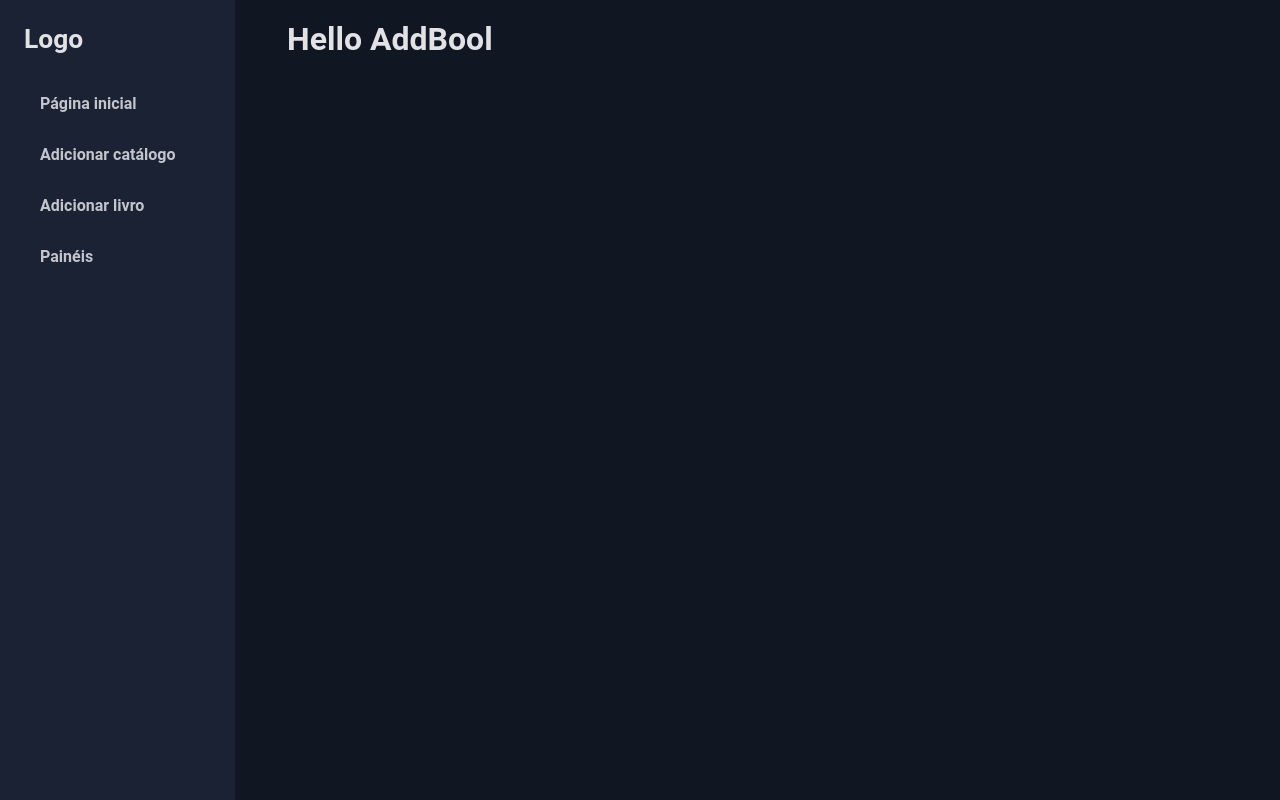
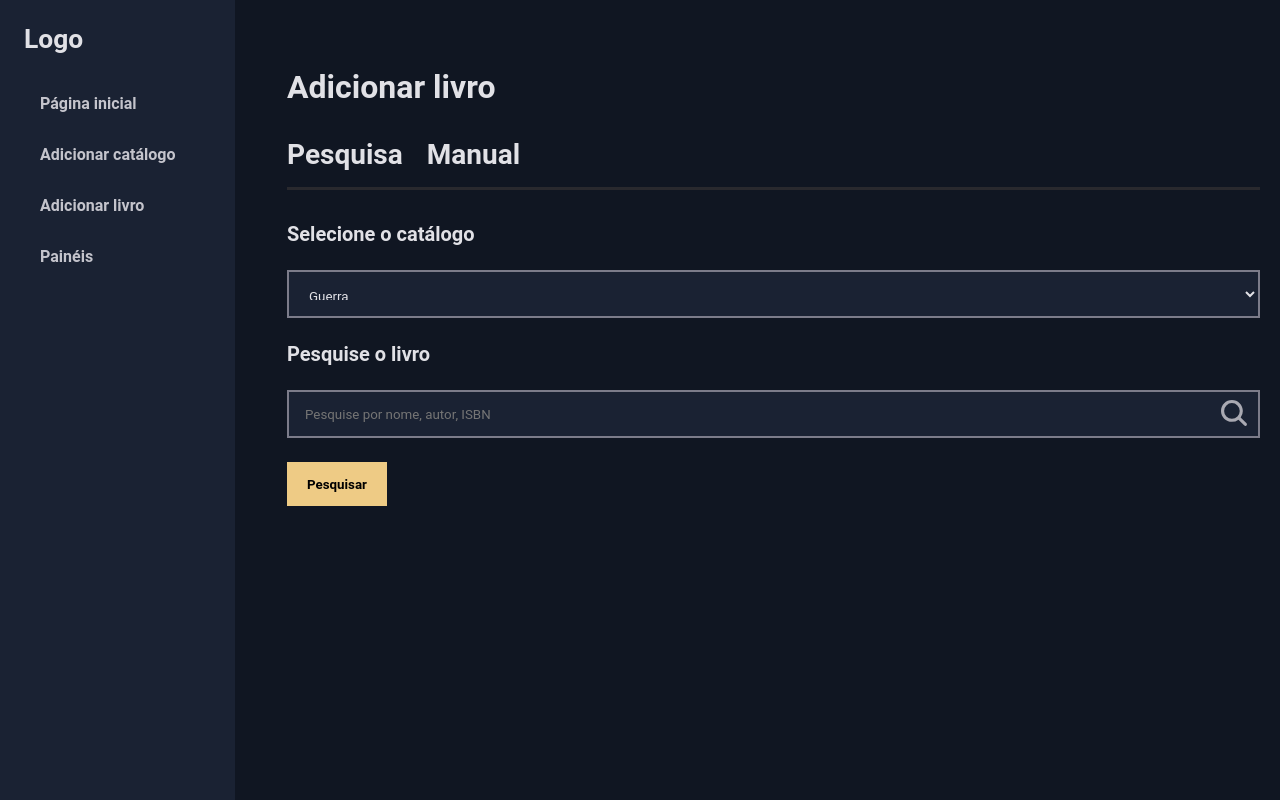
Before and after one commit to rebecaCaroba/direowl-tcc, a React (Vite) app: page /library/add-book in a window 1280 px wide. Built offline with nearby package versions, Linux system fonts and the light colour scheme.

Commit message:
Página addBook

```diff
--- a/src/components/BookShelves/style.scss
+++ b/src/components/BookShelves/style.scss
@@ -39,7 +39,7 @@
 
 
 @media (max-width: 705px) {
-    section {
+    .bookshelves-content {
         overflow-x: scroll;
     }
 
--- a/src/pages/Library/AddBook/index.tsx
+++ b/src/pages/Library/AddBook/index.tsx
@@ -1,7 +1,49 @@
+import { Link } from "react-router-dom";
+import './style.scss'
+import { IoSearch } from "react-icons/io5";
+
 export function AddBook() {
     return (
-        <div>
-            <h1>Hello AddBool</h1>
-        </div>
+        <>
+            <div className="addbook-container">
+            <h1>Adicionar livro</h1>
+                <div className="addbook-content">
+                    <nav>
+                        <ul>
+                            <li>
+                                <Link to="">Pesquisa</Link>
+                            </li>
+                            <li>
+                                <Link to="">Manual</Link>
+                            </li>
+                        </ul>
+                    </nav>
+                    <section>
+                        <form className="addbook-form">
+                            <label htmlFor="catalog">Selecione o catálogo</label>
+                            <select name="catalog" id="">
+                                <option value="Guerra">Guerra</option>
+                                <option value="Romance">Romance</option>
+                            </select>
+
+                            <label htmlFor="searchbook">Pesquise o livro</label>
+                            <div className="search-book">
+                                <input
+                                    type="text"
+                                    autoComplete="off"
+                                    name="searchbook"
+                                    id="searchbook"
+                                    placeholder="Pesquise por nome, autor, ISBN"
+                                />
+
+                                <IoSearch size={32} />
+                            </div>
+
+                            <button type="submit">Pesquisar</button>
+                        </form>
+                    </section>
+                </div>
+            </div>
+        </>
     )
 }
--- /dev/null
+++ b/src/pages/Library/AddBook/style.scss
@@ -0,0 +1,87 @@
+@import '../../../styles/config/variables';
+
+.addbook-container {
+    margin-top: 3rem;
+
+    h1 {
+        margin-bottom: 2rem;
+    }
+}
+
+.addbook-content {
+
+    nav {
+        border-bottom: 3px solid $c-gray-700;
+
+        ul {
+            display: flex;
+            gap: 1.5rem;
+            list-style: none;
+            font-size: $h2;
+            margin-bottom: 1rem;
+
+
+            a {
+                color: $c-gray-100;
+                text-decoration: none;
+                font-weight: bold;
+                height: 100%;
+                padding-bottom: 1.03rem;
+            }
+
+            a:hover {
+                border-bottom: 3px solid $c-secondary;
+            }
+        }
+
+
+    }
+
+    form {
+        display: flex;
+        flex-direction: column;
+        width: 100%;
+        gap: 1.5rem;
+        margin-top: 2rem;
+
+
+        label {
+            font-size: $h3;
+            font-weight: bold;
+        }
+
+        select {
+            background-color: $c-first;
+            border: 2px solid $c-gray-500;
+            color: $c-gray-100;
+            padding: 1rem;
+            height: 3rem;
+        }
+
+        button {
+            width: 100px;
+            height: 44px;
+            background-color: $c-secondary;
+            border: 0;
+            font-weight: bold;
+            cursor: pointer;
+        }
+
+        .search-book {
+            position: relative;
+
+            input {
+                width: 100%;
+            }
+
+            svg {
+                top: 15%;
+                right: 1%;
+                position: absolute;
+                color: $c-gray-300;
+
+            }
+        }
+
+    }
+}
--- a/src/pages/Library/style.scss
+++ b/src/pages/Library/style.scss
@@ -28,7 +28,7 @@
                 position: absolute;
                 top: 15%;
                 right: 1%;
-                color: $c-gray-100;
+                color: $c-gray-300;
             }
         }
     }
```
